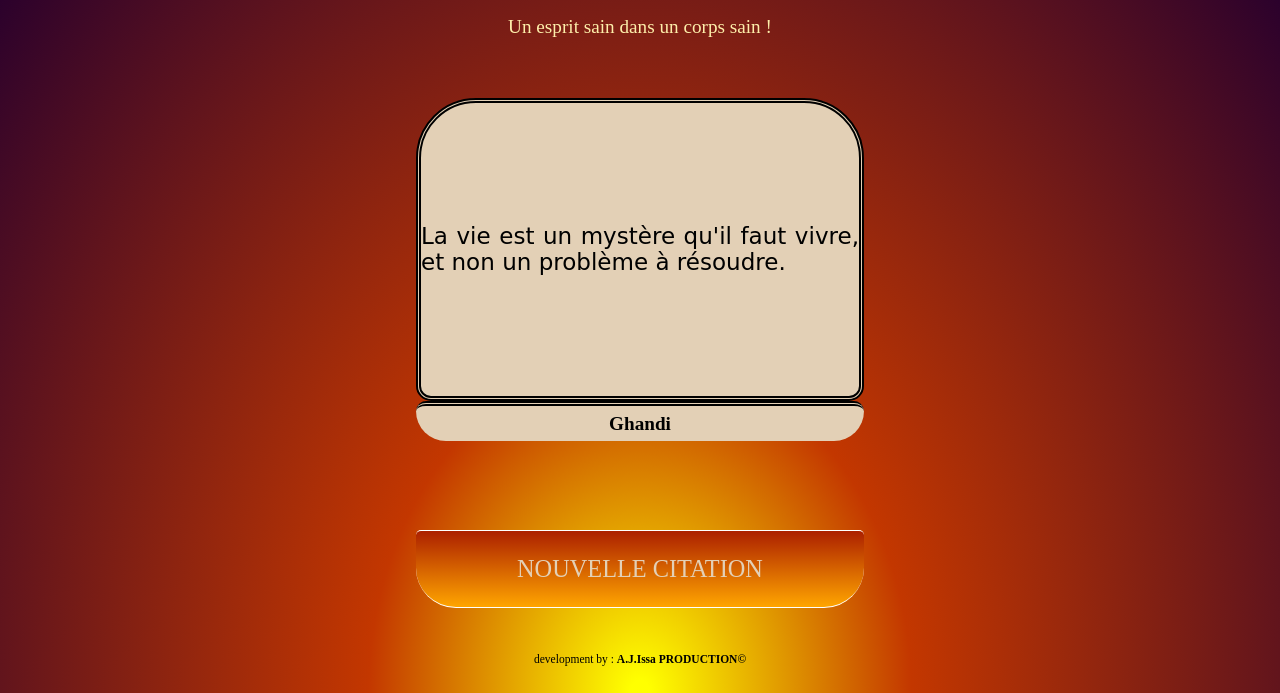
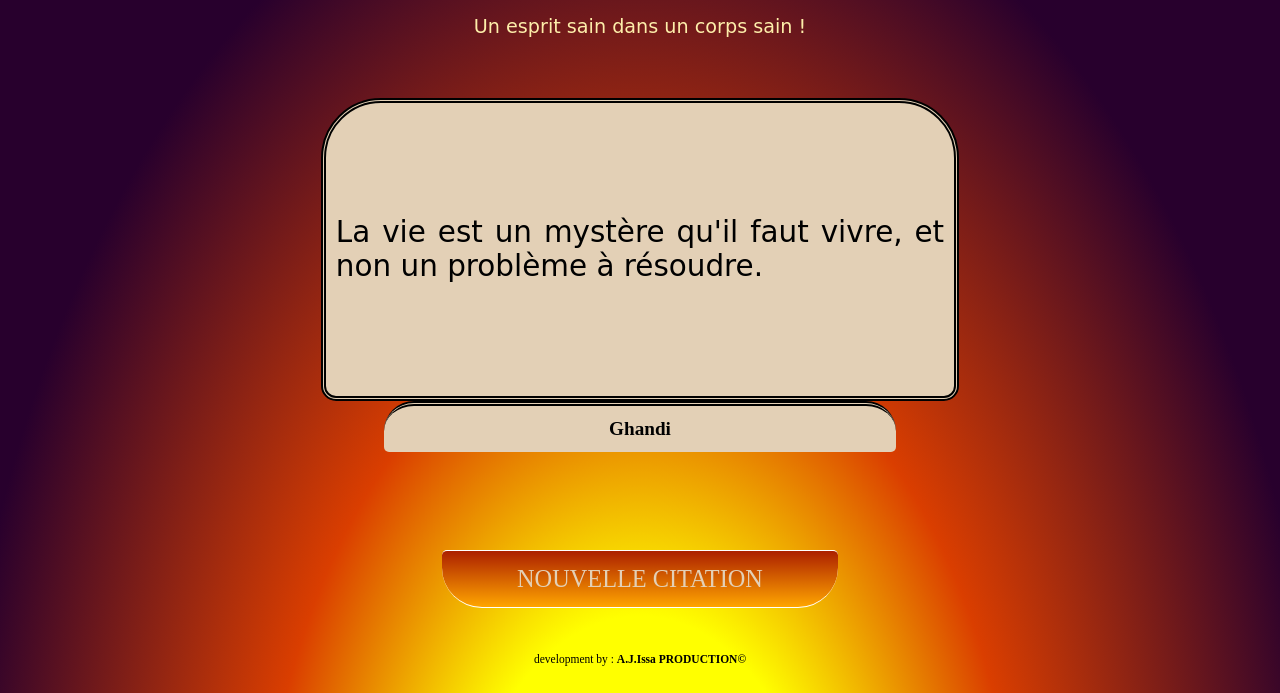
Before and after one commit to ArbodJ/Citations, a plain HTML site: page index.html in a window 1280 px wide. Shown: the part 107-800 px from the top of the page. Drawn offline with Linux system fonts and the light colour scheme; a web font is replaced by a local one.

Commit message:
M.A.J/Correction style.css

```diff
--- a/style.css
+++ b/style.css
@@ -4,20 +4,20 @@
   padding: 0 0;
 }
 #page{
-  background: radial-gradient(at 50% 100%, yellow 10px, #c33700 30%, #28002d 95%);
+  background: radial-gradient(at 50% 128%, yellow 188px, #da3e00 42%, #28002d 76%);
   position: absolute;
   top: 0;
   left: 0;
   bottom: 0;
   right: 0;
 }
+
 /* ENTÊTE DE PAGE*/
 header{
   display: flex;
   flex-direction: column;
   align-items: center;
   justify-content: space-around;
-
   height: 20%;
 }
 h1{
@@ -25,55 +25,62 @@ h1{
   font-size: 5.3vw;
 }
 #title{
+  font-family: 'Style Script', cursive;
   color: #fdeeaa;
   font-size: 1.5vw;
 }
+
 /* CORPS DE PAGE*/
 main{
-
   display: flex;
   justify-content: center;
   align-items: center;
-  width: 100%;
   height: 75%;
-
 }
 #general{
   display: flex;
   flex-direction: column;
   justify-content: space-between;
-  width: 35%;
+  align-items: center;
+  width: 100%;
   height: 85%;
-
 }
 /* texte et auteur*/
 #containt{
+  display: flex;
+  flex-direction: column;
+  align-items: center;
   height: 70%;
+  width: 100%;
 }
 #text{
-  /* display: flex; */
+  display: flex;
+  justify-content: center;
+  width: 49%;
   height: 82%;
   background: #e3d0b6;
   border-radius: 60px 60px 15px 15px;
   border: 5px double black;
 }
 #words{
-  height: 100%;
   display: flex;
   align-items: center;
   justify-content: center;
+  height: 100%;
+  width: 97%;
   text-align: justify;
   font-family: 'Style Script', cursive;
-  font-size: 1.8vw;
+  font-size: 2.3vw;
 }
 #author{
   display: flex;
   justify-content: center;
   align-items: center;
-  height: 10%;
+  width: 40%;
+  height: 13%;
   background: #e3d0b6;
   text-align: center;
-  border-radius: 10px 10px 30px 30px;
+  border-radius: 30px 30px 5px 5px;
   border-top: 5px double black;
   font-size: 1.5vw;
   font-weight: bold;
@@ -84,17 +91,20 @@ main{
   justify-content: center;
   align-items: center;
   cursor: pointer;
-  height: 15%;
+  width: 31%;
+  height: 11%;
   background: linear-gradient(#ac2000, orange);
   border-radius: 5px 5px 40px 40px;
   border-top: 1px solid white;
   border-bottom: 1px solid white;
+}
+#citation{
   color: #e3d0b6;
   font-size: 1.9vw;
 }
+
 /* PIED DE PAGE*/
 footer{
-
   height: 5%;
 }
 #prod{
```
